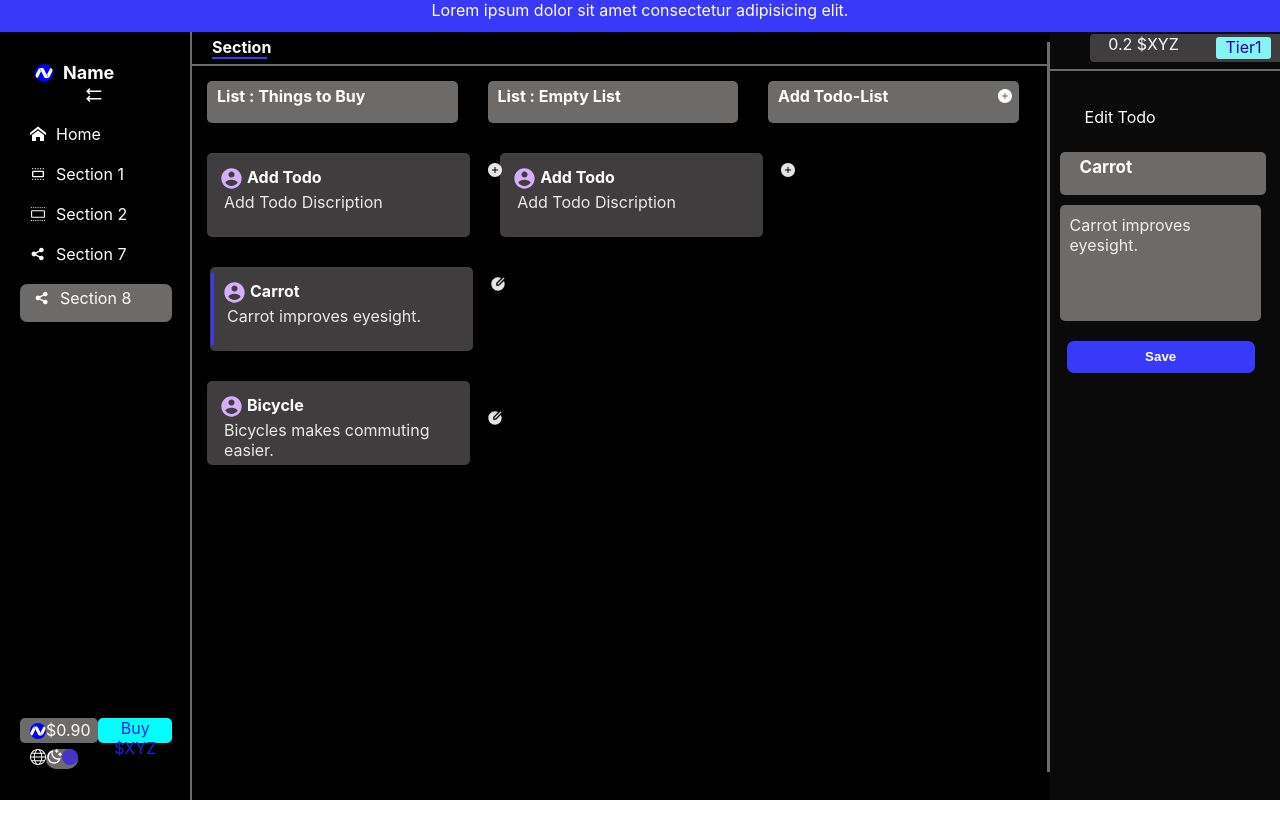
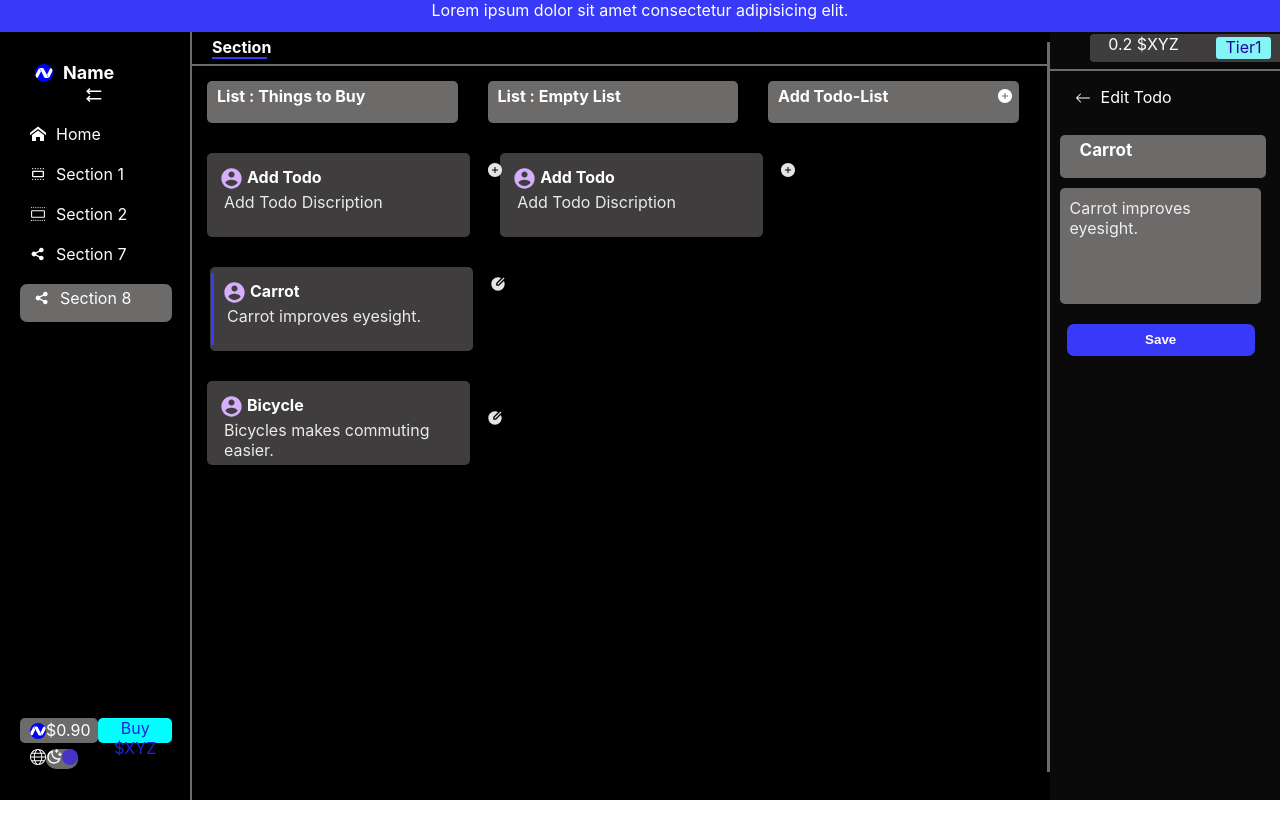
Before and after one commit to Chethankm4244/Demo, a React (Create React App) app: page / in a window 1280 px wide. Shown: the top 838 px of the page. Built offline with nearby package versions, Linux system fonts and the light colour scheme.

Commit message:
Update Rightnav.css

```diff
--- a/src/components/Rightnav.css
+++ b/src/components/Rightnav.css
@@ -1,4 +1,4 @@
-.rightnav{
+.rightnav {
   width: 18vw;
   height: 96vh;
   background-color: rgb(10, 10, 10);
@@ -6,7 +6,7 @@
   left: 82vw;
   top: -192vh;
 }
-.header2{
+.header2 {
   width: 200px;
   height: 3.5vh;
   border-radius: 4px;
@@ -16,13 +16,11 @@
   position: relative;
   top: 2px;
   left: 40px;
-
 }
-.name1{
+.name1 {
   color: white;
-
 }
-.name2{
+.name2 {
   color: rgb(31, 4, 165);
   background-color: rgb(133, 244, 244);
   border-radius: 3px;
@@ -30,24 +28,24 @@
   text-align: center;
   margin: 3px 0px;
 }
-.horizontalline2{
+.horizontalline2 {
   width: 18vw;
   height: 0.15vw;
   background-color: rgb(109, 106, 106);
   position: relative;
   top: 9px;
 }
-.content1{
+.content1 {
+  display: flex;
+  flex-direction: row;
   color: white;
   margin: 25px;
-
 }
-.edit{
-    position: relative;
-    left: 10px;
+.edit {
+  margin-left: 10px;
 }
-.content2{
-background-color:rgb(109, 106, 106) ;
+.content2 {
+  background-color: rgb(109, 106, 106);
   color: white;
   font-weight: bold;
   font-size: 17px;
@@ -56,21 +54,19 @@ height: 33px;
   margin: 10px;
   padding: 5px 20px;
   border-radius: 5px;
-
 }
-.content3{
-    background-color:rgb(109, 106, 106) ;
+.content3 {
+  background-color: rgb(109, 106, 106);
   color: rgba(255, 255, 255, 0.895);
   width: 14.2vw;
   height: 12vh;
   margin: 10px;
   padding: 10px;
   border-radius: 5px;
-
 }
-.btn{
+.btn {
   color: white;
-    background-color:rgb(57, 57, 249) ;
+  background-color: rgb(57, 57, 249);
   width: 14.7vw;
   height: 4vh;
   margin: 10px 17px;
@@ -78,12 +74,11 @@ border-radius: 5px;
   border: none;
   font-weight: bold;
 }
-.btn:hover{
+.btn:hover {
   background-color: rgb(72, 149, 244);
   cursor: pointer;
 }
-.icon8{
-  position: relative;
-  top: -36.5vh;left: 10px;
+.icon8 {
+  margin-top: 3px;
   color: white;
 }
```
Lines whose indentation alone changed are shown as unchanged.
